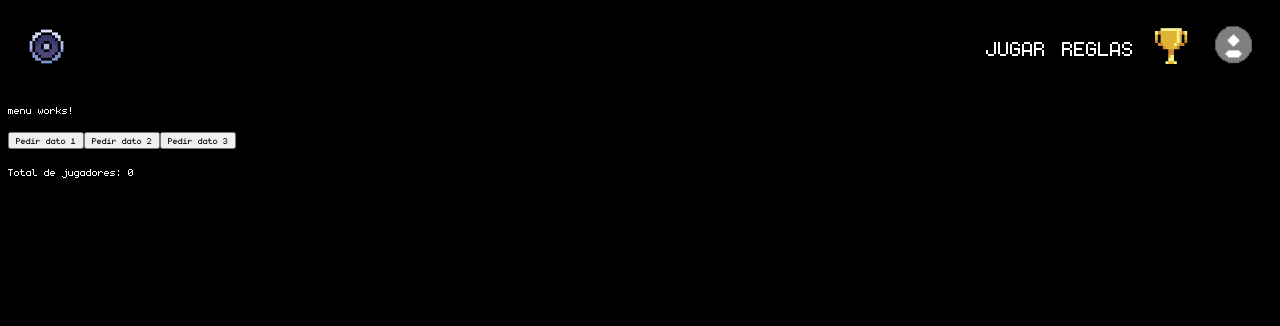
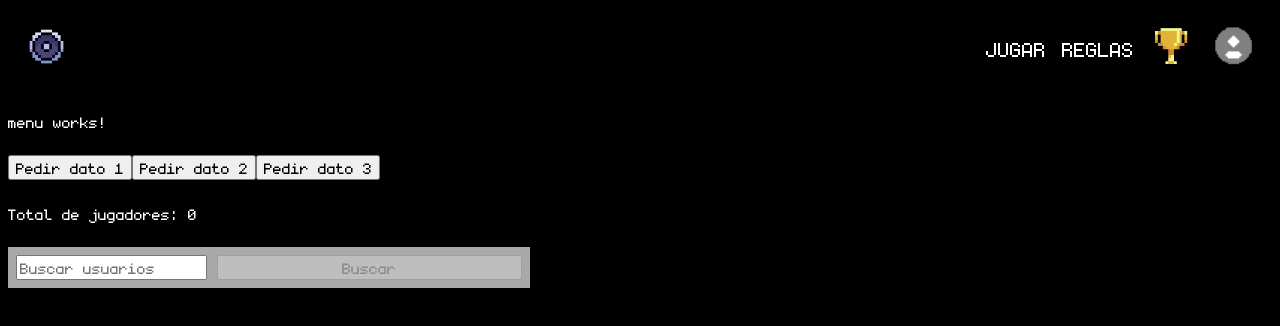
Before and after one commit to rocigonf/mixdrop, an Angular app in the folder mixdrop-front/: page /menu in a window 1280 px wide. Shown: the top 326 px of the page. Built offline with nearby package versions, Linux system fonts and the light colour scheme.

Commit message:
lista de usuarios - proceso -

```diff
--- a/mixdrop-front/src/app/components/navbar/navbar.component.css
+++ b/mixdrop-front/src/app/components/navbar/navbar.component.css
@@ -38,6 +38,10 @@ a{
     cursor: pointer;
 }
 
+.logout img{
+    height: 45px;
+}
+
 @media (max-width: 450px) {
     nav{
         max-width: 100%;
--- a/mixdrop-front/src/app/components/navbar/navbar.component.html
+++ b/mixdrop-front/src/app/components/navbar/navbar.component.html
@@ -23,8 +23,10 @@
                 <img class="avatar" [src]="IMG_URL + user?.avatarPath" alt="avatar">
             </a>
 
+            <span>{{user?.nickname}}</span>
+
             <a class="logout" (click)="authClick()">
-                <img src="/images/logout.webp" alt="cerrar sesion">
+                <img src="/images/acceso.png" alt="cerrar sesion">
             </a>
 
         } @else {
--- a/mixdrop-front/src/app/pages/login/login.component.html
+++ b/mixdrop-front/src/app/pages/login/login.component.html
@@ -14,10 +14,10 @@
     <form (submit)="login()">
       <div>
 
-        <input type="text" pInputText placeholder="Apodo o email" class="icon-input" required
+        <input type="text" placeholder="Apodo o email" class="icon-input" required
           [(ngModel)]="emailOrNickname" [ngModelOptions]="{standalone: true}" />
 
-        <input type="password" pInputText placeholder="Contraseña" class="icon-input" required [(ngModel)]="password"
+        <input type="password" placeholder="Contraseña" class="icon-input" required [(ngModel)]="password"
           [ngModelOptions]="{standalone: true}" />
 
         <input type="checkbox" [(ngModel)]="rememberMe" [ngModelOptions]="{standalone: true}" inputId="rememberMe"
--- a/mixdrop-front/src/app/pages/menu/menu.component.css
+++ b/mixdrop-front/src/app/pages/menu/menu.component.css
@@ -0,0 +1,18 @@
+*{
+    font-size: 1.5rem;
+}
+
+.busquedaUsuarios{
+    background-color: darkgray;
+    width: 40%;
+    padding: 8px;
+}
+
+.busquedaUsuarios form{
+    display: flex;
+    gap: 10px;
+}
+
+.busquedaUsuarios button{
+    flex: 1;
+}
--- a/mixdrop-front/src/app/pages/menu/menu.component.html
+++ b/mixdrop-front/src/app/pages/menu/menu.component.html
@@ -7,3 +7,28 @@
     <p>{{ serverResponse }}</p>
     <p>Total de jugadores: {{ totalPlayers }}</p>
 </div>
+
+
+<div class="busquedaUsuarios">
+    <form (submit)="getSearchedUsers(query)">
+        <input type="text" placeholder="Buscar usuarios" class="icon-input" required [(ngModel)]="query"
+            [ngModelOptions]="{standalone: true}" />
+        <button type="submit" [disabled]="!query" > Buscar</button>
+    </form>
+
+    @if (searchedUsers) {
+
+    @if (searchedUsers.length<1) {
+        <p> No se encontraton usuarios</p>
+        }
+    @else {
+        @for (user of searchedUsers; track $index)
+        {
+            <div>
+                <img [src]="IMG_URL + user?.avatarPath" alt="usuario avatar" width="50px">
+                 {{user.nickname}}
+            </div>
+            }
+        }
+    }
+</div>
--- a/mixdrop-front/src/app/pages/menu/menu.component.ts
+++ b/mixdrop-front/src/app/pages/menu/menu.component.ts
@@ -6,11 +6,14 @@ import { MessageType } from '../../models/message-type';
 import { NavbarComponent } from "../../components/navbar/navbar.component";
 import { UserService } from '../../services/user.service';
 import { User } from '../../models/user';
+import { FormsModule } from '@angular/forms';
+import { environment } from '../../../environments/environment';
+
 
 @Component({
   selector: 'app-menu',
   standalone: true,
-  imports: [NavbarComponent],
+  imports: [NavbarComponent, FormsModule],
   templateUrl: './menu.component.html',
   styleUrl: './menu.component.css'
 })
@@ -18,6 +21,14 @@ export class MenuComponent implements OnInit, OnDestroy {
   messageReceived$: Subscription | null = null;
   serverResponse: string = '';
   totalPlayers = 0;
+
+  searchedUsers!: User[];
+
+  query: string = '';
+
+  public readonly IMG_URL = environment.apiImg;
+
+
 
   constructor (private webSocketService : WebsocketService, private router: Router, private userService :UserService){}
 
@@ -56,6 +67,8 @@ export class MenuComponent implements OnInit, OnDestroy {
 
   async getSearchedUsers(query: string) : Promise<User[]> {
     const result = await this.userService.searchUser(query);
+    console.log(result)
+    this.searchedUsers = result;
     return result;
   }
 
```
Also changed, not shown: mixdrop-front/public/images/acceso.png (added).
